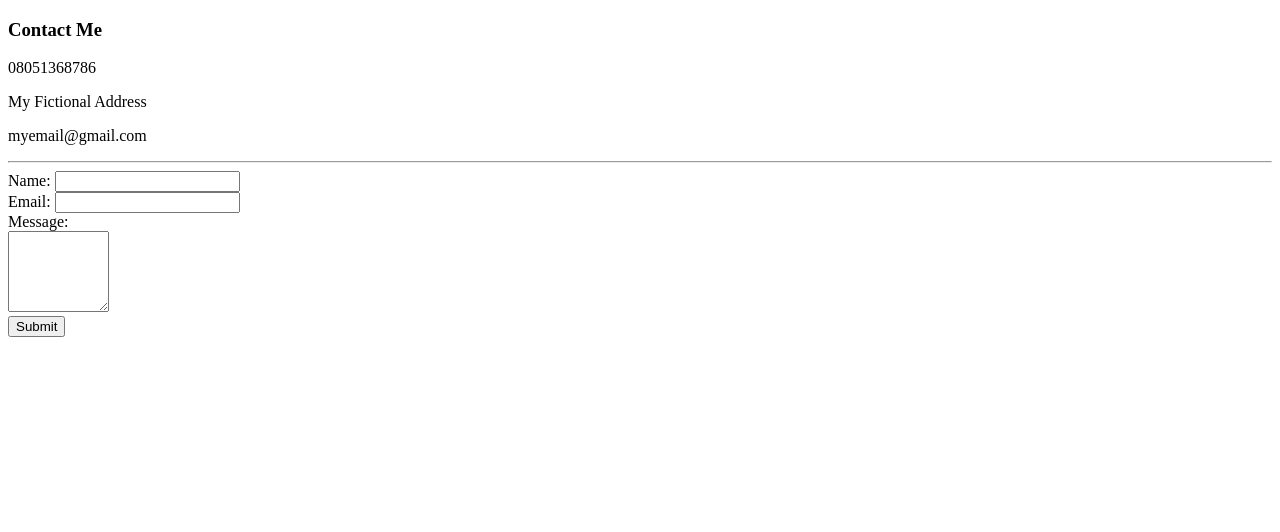
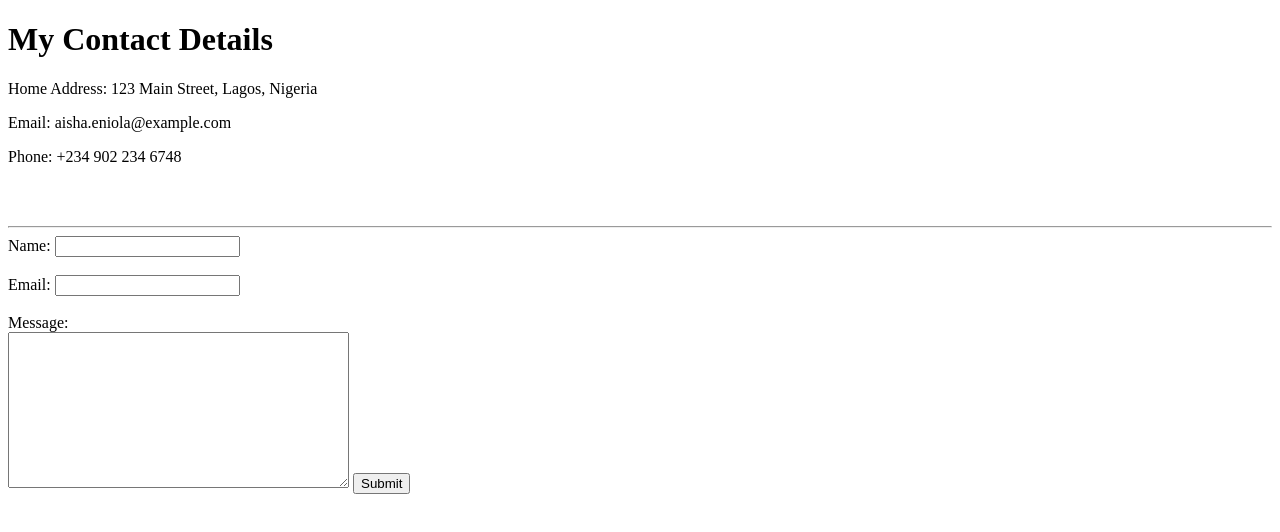
Before and after one commit to shittunana/cv, a plain HTML site: page contact-me.html in a window 1280 px wide. Drawn offline with Linux system fonts and the light colour scheme.

Commit message:
Update contact form and details in contact-me.html

```diff
--- a/contact-me.html
+++ b/contact-me.html
@@ -3,22 +3,25 @@
 <head>
     <meta charset="UTF-8">
     <meta name="viewport" content="width=device-width, initial-scale=1.0">
-    <title>Conatct Me</title>
+    <title>Contact Me</title>
 </head>
 <body>
-    <h3>Contact Me</h3>
-    <p>08051368786</p>
-    <p>My Fictional Address</p>
-    <p>myemail@gmail.com</p>
+    <h1>My Contact Details</h1>
+    <p>Home Address: 123 Main Street, Lagos, Nigeria</p>
+    <p>Email: aisha.eniola@example.com</p>
+    <p>Phone: +234 902 234 6748</p><br><br>
     <hr>
+
     <form action="mailto:nanashittu123@gmail.com" method="post" enctype="text/plain">
-        <label for="">Name:</label>
-        <input type="text" name="yourName"><br>
-        <label for="">Email:</label>
-        <input type="email" name="yourEmail" id=""><br>
-        <label for="">Message:</label><br>
-        <textarea name="yourmessage" id="" cols="10" rows="5"></textarea><br>
-        <input type="submit">
+        <label>Name: </label>
+        <input type="text" name="yourName"><br><br>
+        <Label>Email: </Label>
+        <input type="email" name="yourEmail"><br><br>
+        <label>Message: </label><br>
+        <textarea name="yourMessage" rows="10" cols="40"></textarea>
+        <input type="submit" value="Submit">
     </form>
+
+
 </body>
 </html>
```
